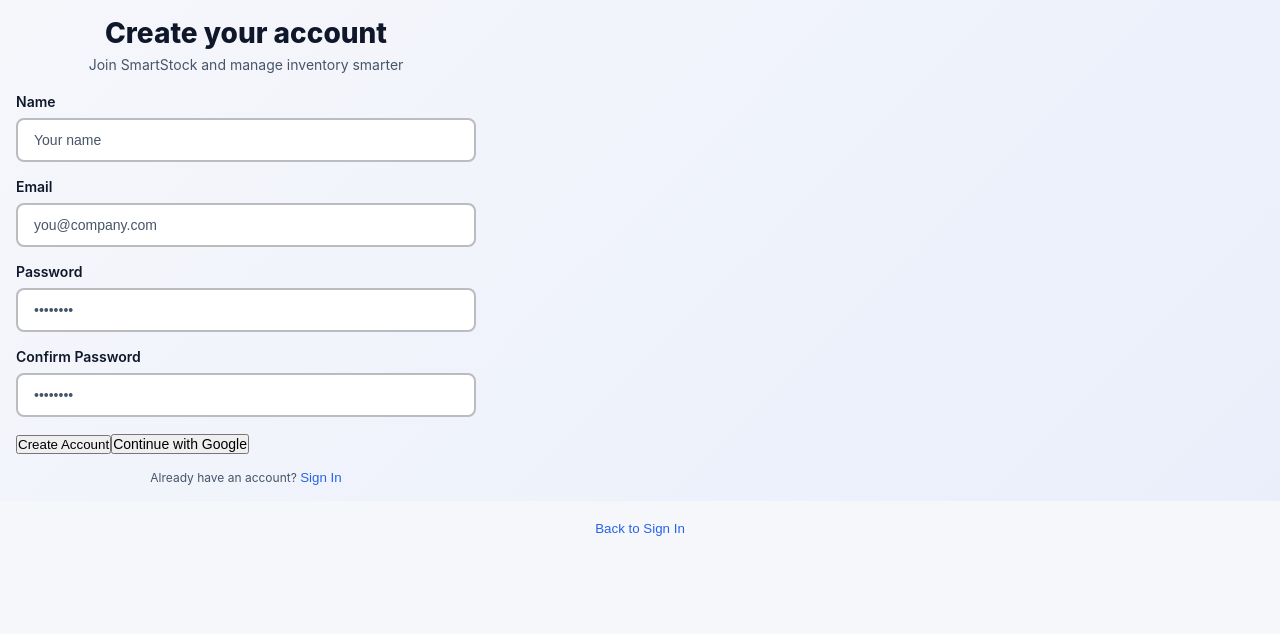
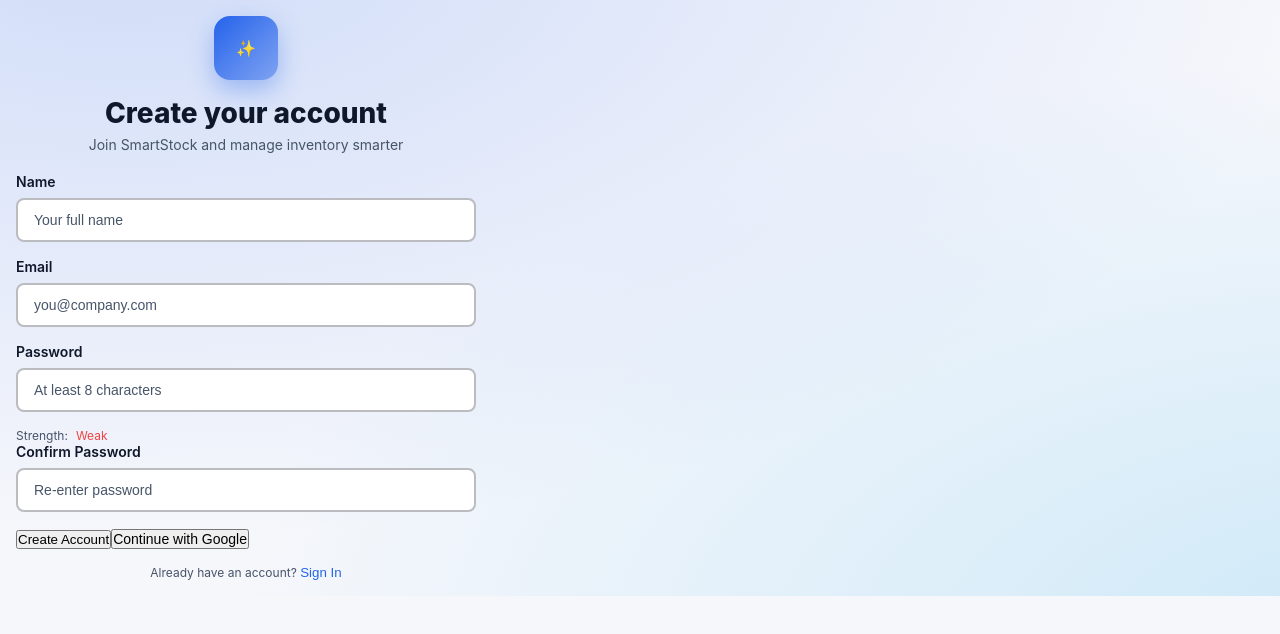
Before and after one commit to Jayaprakash3704/SmartStock, a React (Create React App) app: page / in a window 1280 px wide. Both pictures are taken after typing "name@example.com", "Sample123" into the empty fields and a click on the button "Create an account". Shown: the top 634 px of the page. Built offline with nearby package versions, Linux system fonts and the light colour scheme; no server answers; the HTML template or start-up script is replaced by a standard one.

Commit message:
feat(ui): revamp auth pages and switch to top horizontal nav with 5 items; polish buttons and colors

```diff
--- a/src/App.tsx
+++ b/src/App.tsx
@@ -92,17 +92,11 @@
   if (!user) {
     return authMode === 'signin' ? (
       <div>
-        <SignIn onLogin={handleLogin} />
-        <div className="text-center mt-4">
-          <button className="btn-link" onClick={() => setAuthMode('signup')}>Create an account</button>
-        </div>
+        <SignIn onLogin={handleLogin} onSwitchToSignUp={() => setAuthMode('signup')} />
       </div>
     ) : (
       <div>
         <SignUp onRegister={handleLogin} onSwitchToSignIn={() => setAuthMode('signin')} />
-        <div className="text-center mt-4">
-          <button className="btn-link" onClick={() => setAuthMode('signin')}>Back to Sign In</button>
-        </div>
       </div>
     );
   }
--- a/src/components/ui/Layout.tsx
+++ b/src/components/ui/Layout.tsx
@@ -14,7 +14,7 @@
     <div className="min-h-screen bg-background">
       <Navigation currentPage={currentPage} onPageChange={onPageChange} onSignOut={onSignOut} />
 
-      <div className="lg:ml-64">
+      {/* Content below top navbar */}
       <motion.main
         className="container-responsive py-6 lg:py-8 min-h-screen"
         initial={{ opacity: 0, y: 20 }}
@@ -30,7 +30,6 @@
           {children}
         </motion.div>
       </motion.main>
-      </div>
 
       {/* Background decoration */}
       <div className="fixed inset-0 overflow-hidden pointer-events-none">
--- a/src/pages/signin.tsx
+++ b/src/pages/signin.tsx
@@ -7,6 +7,7 @@
 
 interface SignInProps {
   onLogin: (user: User) => void;
+  onSwitchToSignUp?: () => void;
 }
 
 const containerVariants: Variants = {
@@ -26,7 +27,7 @@
   animate: (i: number) => ({ opacity: 1, y: 0, transition: { delay: 0.08 * i } }),
 };
 
-export default function SignIn({ onLogin }: SignInProps) {
+export default function SignIn({ onLogin, onSwitchToSignUp }: SignInProps) {
   const prefersReducedMotion = useReducedMotion();
   const [email, setEmail] = useState('');
   const [password, setPassword] = useState('');
@@ -160,14 +161,35 @@
                 </motion.div>
               )}
 
-              <Button type="submit" loading={isLoading} fullWidth size="lg" className="font-semibold">
-                Sign In
-              </Button>
-              <Button type="button" variant="outline" fullWidth onClick={async () => { const res = await authAPI.loginWithGoogle(); if (res.success) onLogin(res.data.user); else setError(res.error || 'Google login failed'); }}>Sign in with Google</Button>
+              {/* Primary actions */}
+              <div className="grid grid-cols-1 md:grid-cols-2 gap-3">
+                <Button type="submit" loading={isLoading} fullWidth size="lg" className="font-semibold">
+                  Sign In
+                </Button>
+                <Button
+                  type="button"
+                  variant="outline"
+                  fullWidth
+                  onClick={async () => {
+                    const res = await authAPI.loginWithGoogle();
+                    if (res.success) onLogin(res.data.user); else setError(res.error || 'Google login failed');
+                  }}
+                >
+                  Sign in with Google
+                </Button>
+              </div>
+
+              {/* Create account CTA */}
+              <p className="helper-text text-center">
+                New here?{' '}
+                <button type="button" className="btn-link" onClick={() => onSwitchToSignUp?.()}>
+                  Create an account
+                </button>
+              </p>
             </form>
 
             <motion.p className="helper-text text-center mt-4" initial={{ opacity: 0 }} animate={{ opacity: 1 }}>
-              Tip: Use your registered email and password. New here? Ask admin to enable Sign Up.
+              Tip: Use your registered email and password. If Sign Up is restricted, contact the admin.
             </motion.p>
           </Card>
         </motion.div>
--- a/src/pages/signup.tsx
+++ b/src/pages/signup.tsx
@@ -1,4 +1,4 @@
-import React, { useState } from 'react';
+import React, { useMemo, useState } from 'react';
 import { motion, Variants, useReducedMotion } from 'framer-motion';
 import { authAPI } from '../services/api';
 import { User } from '../types';
@@ -21,6 +21,14 @@
   const [confirm, setConfirm] = useState('');
   const [error, setError] = useState('');
   const [isLoading, setIsLoading] = useState(false);
+  const strength = useMemo(() => {
+    let score = 0;
+    if (password.length >= 8) score++;
+    if (/[A-Z]/.test(password)) score++;
+    if (/[0-9]/.test(password)) score++;
+    if (/[^A-Za-z0-9]/.test(password)) score++;
+    return score; // 0..4
+  }, [password]);
 
   const submit = async (e: React.FormEvent) => {
     e.preventDefault();
@@ -38,34 +46,57 @@
   };
 
   return (
-    <motion.div className="min-h-screen flex items-center justify-center" style={{ padding: 16, background: 'linear-gradient(135deg, var(--bg), color-mix(in srgb, var(--primary) 6%, transparent))' }} variants={container} initial="initial" animate="animate" exit="exit">
+    <motion.div
+      className="min-h-screen flex items-center justify-center"
+      style={{ padding: 16, background: 'radial-gradient(1200px 600px at 10% -10%, color-mix(in srgb, var(--primary) 18%, transparent), transparent), radial-gradient(1200px 600px at 110% 110%, color-mix(in srgb, var(--accent) 18%, transparent), transparent), var(--bg)' }}
+      variants={container}
+      initial="initial"
+      animate="animate"
+      exit="exit"
+    >
       <motion.div className="auth-card" variants={prefersReducedMotion ? undefined : card}>
         <Card padding="lg">
           <div className="auth-header">
+            <motion.div initial={{ opacity: 0, scale: 0.9 }} animate={{ opacity: 1, scale: 1 }} transition={{ delay: 0.1 }}>
+              <div style={{ width: 64, height: 64, borderRadius: 16, margin: '0 auto 16px', display: 'grid', placeItems: 'center', background: 'linear-gradient(135deg, var(--primary), color-mix(in srgb, var(--primary) 50%, transparent))', boxShadow: '0 10px 24px color-mix(in srgb, var(--primary) 35%, transparent)' }}>✨</div>
+            </motion.div>
             <h1 className="auth-title">Create your account</h1>
             <p className="auth-subtitle">Join SmartStock and manage inventory smarter</p>
           </div>
+
           <form onSubmit={submit} className="space-y-4">
-            <div>
+            <div className="grid grid-cols-1 sm:grid-cols-2 gap-3">
+              <div className="sm:col-span-2">
                 <label className="form-label" htmlFor="name">Name</label>
-              <input id="name" className="modern-input" value={name} onChange={e => setName(e.target.value)} placeholder="Your name" required />
+                <input id="name" className="modern-input" value={name} onChange={e => setName(e.target.value)} placeholder="Your full name" required />
               </div>
-            <div>
+              <div className="sm:col-span-2">
                 <label className="form-label" htmlFor="email">Email</label>
                 <input id="email" type="email" className="modern-input" value={email} onChange={e => setEmail(e.target.value)} placeholder="you@company.com" required />
               </div>
               <div>
                 <label className="form-label" htmlFor="password">Password</label>
-              <input id="password" type="password" className="modern-input" value={password} onChange={e => setPassword(e.target.value)} placeholder="••••••••" required />
+                <input id="password" type="password" className="modern-input" value={password} onChange={e => setPassword(e.target.value)} placeholder="At least 8 characters" required />
+                <div className="helper-text mt-1">Strength:
+                  <span style={{ marginLeft: 8, color: strength >= 3 ? 'var(--success)' : strength === 2 ? 'var(--warning)' : 'var(--danger)' }}>
+                    {strength >= 3 ? 'Strong' : strength === 2 ? 'Medium' : 'Weak'}
+                  </span>
+                </div>
               </div>
               <div>
                 <label className="form-label" htmlFor="confirm">Confirm Password</label>
-              <input id="confirm" type="password" className="modern-input" value={confirm} onChange={e => setConfirm(e.target.value)} placeholder="••••••••" required />
+                <input id="confirm" type="password" className="modern-input" value={confirm} onChange={e => setConfirm(e.target.value)} placeholder="Re-enter password" required />
               </div>
+            </div>
+
             {error && <div className="alert alert-danger" role="alert">{error}</div>}
+
+            <div className="grid grid-cols-1 md:grid-cols-2 gap-3">
               <Button type="submit" loading={isLoading} fullWidth size="lg">Create Account</Button>
               <Button type="button" variant="outline" fullWidth onClick={google}>Continue with Google</Button>
+            </div>
           </form>
+
           <p className="helper-text text-center mt-4">Already have an account? <button className="btn-link" onClick={onSwitchToSignIn}>Sign In</button></p>
         </Card>
       </motion.div>
```
Also changed, not shown: src/components/ui/Navigation.tsx (+48 -30 lines). Lines whose indentation alone changed are shown as unchanged.
